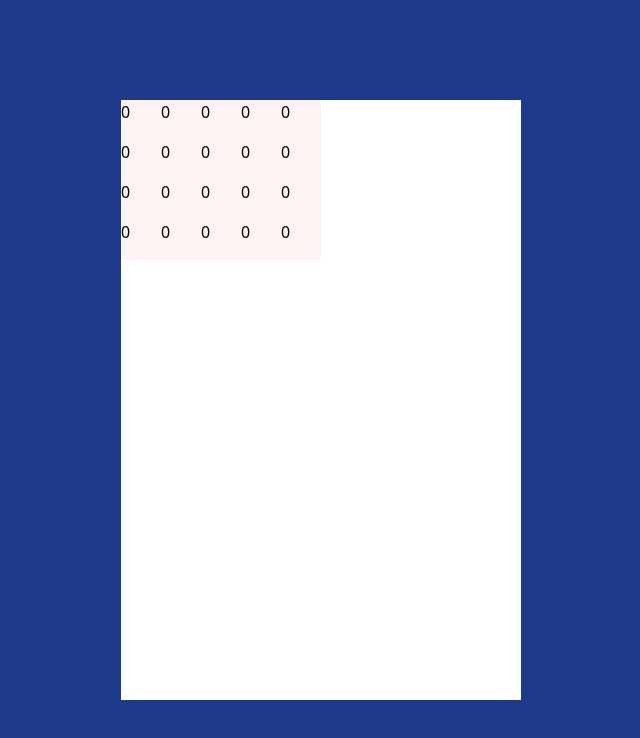
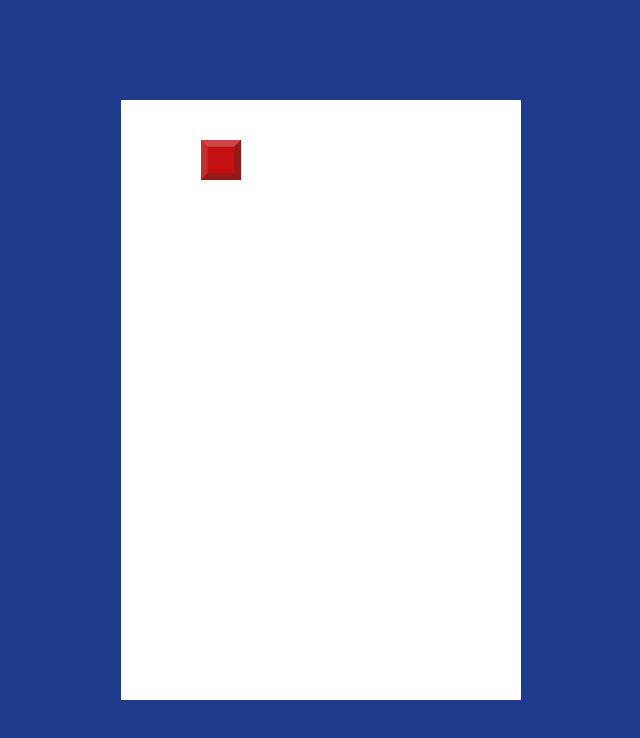
Before and after one commit to vel-3633f/tetrisReactApp, a React (Vite) app: page / in a window 1280 px wide. Shown: the top 738 px of the page, without its empty margins (319-959 px from the left). Built offline with nearby package versions, Linux system fonts and the light colour scheme.

Commit message:
ブロックの画像を追加

```diff
--- a/src/components/GameScreen.tsx
+++ b/src/components/GameScreen.tsx
@@ -1,4 +1,5 @@
 import { useTetris } from "../hooks/tetris";
+import Block from "./block/Block";
 
 export const GameScreen = () => {
   const outData = useTetris();
@@ -8,11 +9,13 @@ export const GameScreen = () => {
         (ary, index) => {
           return (
             <div className="flex" key={index}>
-              {ary.map((num, index) => (
-                <div className="w-10 h-10 bg-red-50" key={index}>
-                  {num}
-                </div>
-              ))}
+              {ary.map((num, index) => {
+                return num === 1 ? (
+                  <Block />
+                ) : (
+                  <div className="w-10 h-10"></div>
+                );
+              })}
             </div>
           );
         }
--- /dev/null
+++ b/src/components/block/Block.tsx
@@ -0,0 +1,7 @@
+import redBlock from "../../../public/blockImg/redBlock.svg"
+
+const Block = () => {
+  return <img src={redBlock} alt="赤いブロック" className="w-10 h-10"/>;
+};
+
+export default Block;
--- a/src/hooks/tetris.ts
+++ b/src/hooks/tetris.ts
@@ -6,17 +6,17 @@ export const useTetris = () => {
   useEffect(() => {
     const interval = setInterval(() => {
       const updatedBlockAry = [...currentBlockAry];
-      console.log(updatedBlockAry, currentBlockAry);
-      for (let i = 0; i < 4; i++) {
+      dropLoop: for (let i = 0; i < 3; i++) {
         for (let j = 0; j < 5; j++) {
           if (updatedBlockAry[i][j] === 1) {
             updatedBlockAry[i][j] = 0;
             updatedBlockAry[i + 1][j] = 1;
+            break dropLoop;
           }
         }
       }
       setCurrentBlockAry(updatedBlockAry);
-    }, 2000);
+    }, 5000);
     return () => clearInterval(interval);
   }, []);
 
```
Also changed, not shown: public/blockImg/redBlock.svg (added).
